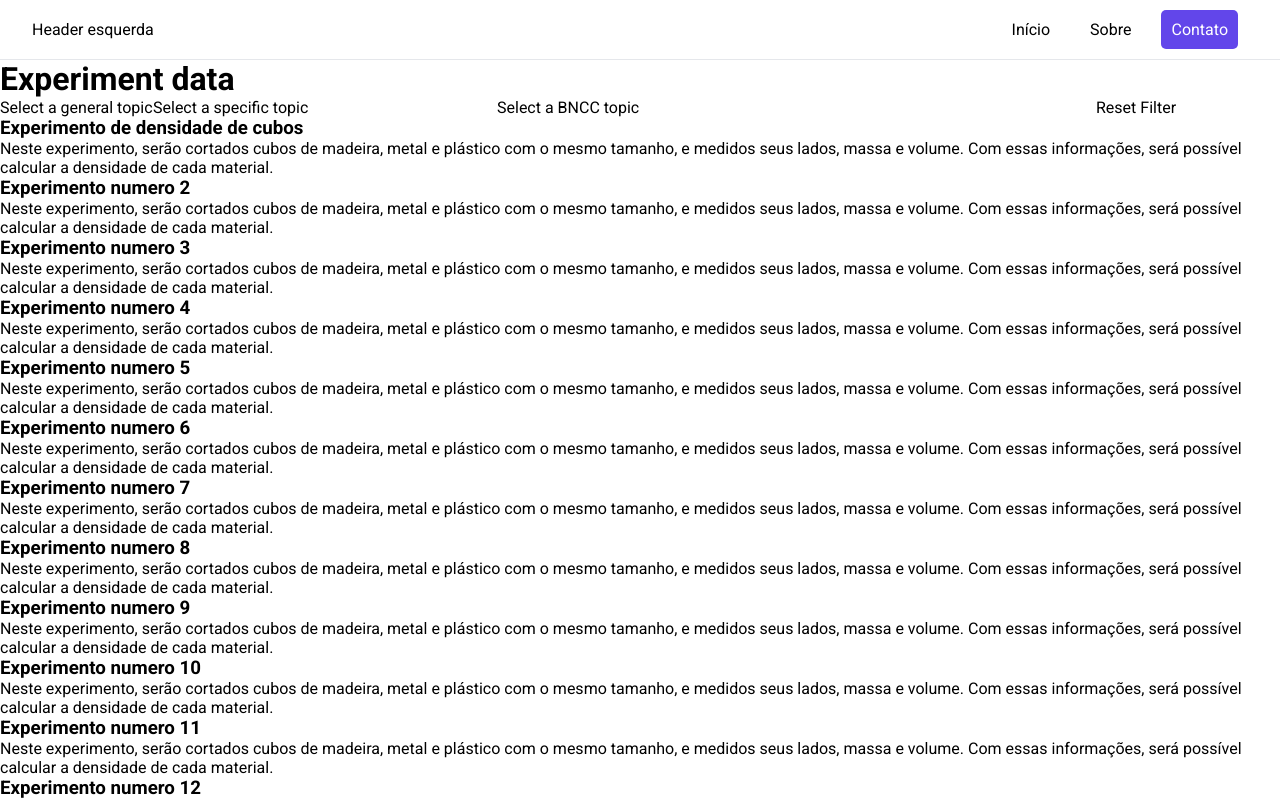
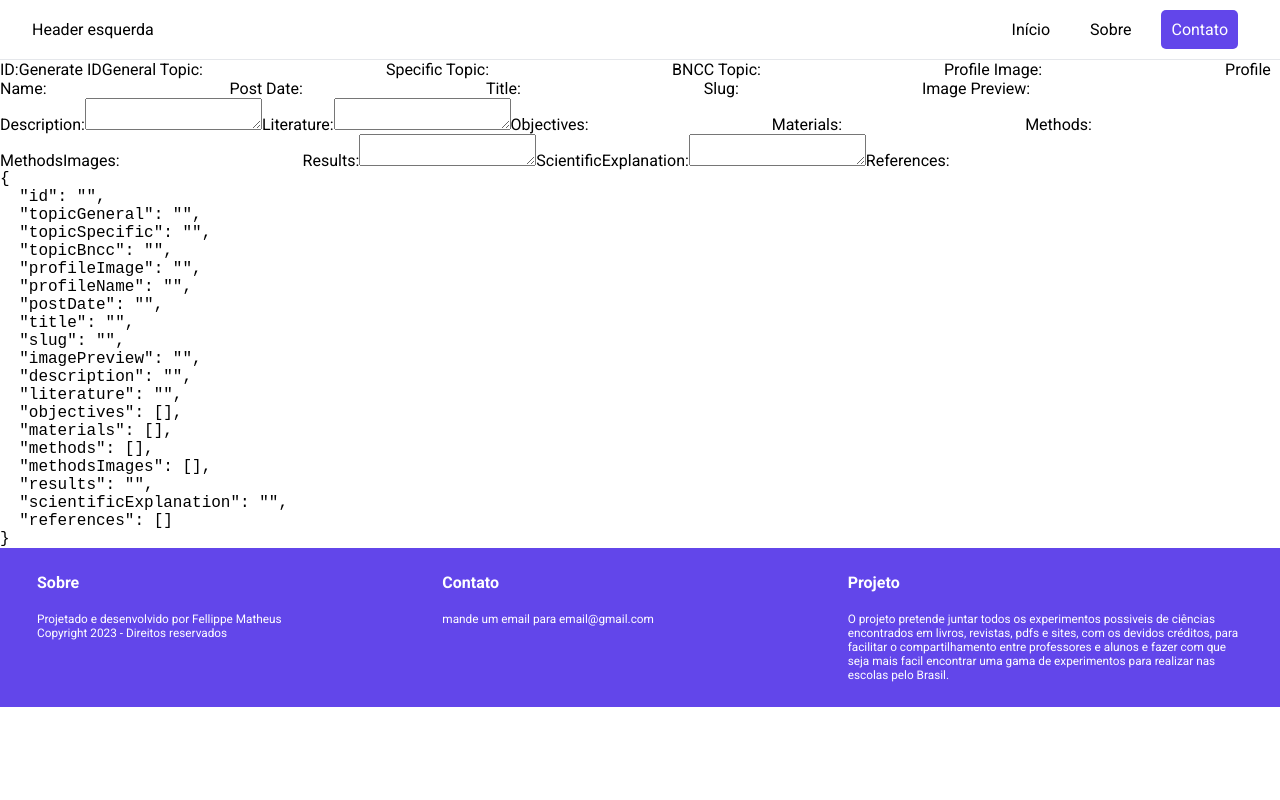
Before and after one commit to felptest/testing, a Next.js app: page /search in a window 1280 px wide. Shown: the top 800 px of the page. Built offline with nearby package versions, Linux system fonts and the light colour scheme.

Commit message:
update search page functions to send experiment functions

```diff
--- a/src/app/search/page.tsx
+++ b/src/app/search/page.tsx
@@ -1,137 +1,184 @@
 "use client";
-import styles from './page.module.css'
 import React, { useEffect } from 'react';
-import { useState } from 'react'
-
-import {useRouter, useSearchParams } from "next/navigation"
-
-import experimentData from "../../app/api/data/experimentos.json"
-
-import bnccData from "../../app/api/data/bncc.json"
-import topicGeneralData from "../../app/api/data/experimentGeneralData.json"
-import topicSpecificData from "../../app/api/data/materias.json"
+import { useState } from 'react';
 
 //Preciso colocar essa logica no home!
 
 export default function Experiment() {
 
-  const [experimentBnccData] = useState(bnccData)
-  const [experimentGeneralData] = useState(topicGeneralData)
-  const [experimentSpecificData] = useState(topicSpecificData)
-
-
-
-  const router = useRouter();
-  const searchParams = useSearchParams();
-
-
-  const [selectedValues, setSelectedValues] = useState({
-    topicGeneral: searchParams.get('topicGeneral') || '',
-    topicSpecific: searchParams.get('topicSpecific') || '',
-    topicBncc: searchParams.get('topicBncc') || '',
+  const [experimentData, setExperimentData] = useState({
+    id: '',
+    topicGeneral: '',
+    topicSpecific: '',
+    topicBncc: '',
+    profileImage: '',
+    profileName: '',
+    postDate: '',
+    title: '',
+    slug: '',
+    imagePreview: '',
+    description: '',
+    literature: '',
+    objectives: [],
+    materials: [],
+    methods: [],
+    methodsImages: [],
+    results: '',
+    scientificExplanation: '',
+    references: [],
   });
 
-  const filteredData = experimentData.filter(
-    (experiment) =>
-      (!selectedValues.topicGeneral || experiment.topicGeneral === selectedValues.topicGeneral) &&
-      (!selectedValues.topicSpecific || experiment.topicSpecific === selectedValues.topicSpecific) &&
-      (!selectedValues.topicBncc || experiment.topicBncc === selectedValues.topicBncc)
-  );
+  const handleInputChange = (event) => {
+    const { name, value } = event.target;
 
+    setExperimentData({
+      ...experimentData,
+      [name]: value,
+    });
+  };
 
+  const handleArrayInputChange = (event) => {
+    const { name, value } = event.target;
 
-  const handleResetFilter = () => {
-    setSelectedValues({
-      topicGeneral: '',
-      topicSpecific: '',
-      topicBncc: '',
+    setExperimentData({
+      ...experimentData,
+      [name]: value.split(',').map((item) => item.trim()),
     });
-    router.push('/search');
-  }
+  };
+
+  const specialCharsMap = {
+    'á': 'a',
+    'à': 'a',
+    'ã': 'a',
+    'â': 'a',
+    'é': 'e',
+    'ê': 'e',
+    'í': 'i',
+    'ó': 'o',
+    'õ': 'o',
+    'ô': 'o',
+    'ú': 'u',
+    'ü': 'u',
+    'ç': 'c',
+  };
+
+  const generateSlug = () => {
+    const titleWithoutSpecialChars = experimentData.title
+      .toLowerCase()
+      .replace(/[^\w\s]/gi, (match) => specialCharsMap[match] || '');
+
+    return titleWithoutSpecialChars
+      .replace(/\s+/g, '-')
+      .replace(/^-+|-+$/g, '');
+  };
+
+  const handleSubmit = (event) => {
+    event.preventDefault();
+    const experimentJson = JSON.stringify({
+      ...experimentData,
+    });
+    console.log(experimentJson);
+  };
+
+  const handleGenerateId = () => {
+    setExperimentData({
+      ...experimentData,
+      id: Date.now().toString(),
+    });
+  };
+
+  useEffect(() => {
+    setExperimentData({
+      ...experimentData,
+      slug: generateSlug(),
+    });
+  }, [experimentData.title]);
+
 
   return (
     <>
-     <div>
-        <h1>Experiment data</h1>
+    <form onSubmit={handleSubmit}>
+      <label>
+        ID:
+        <button onClick={handleGenerateId}>Generate ID</button>
+      </label>
+      <label>
+        General Topic:
+        <input type="text" name="topicGeneral" onChange={handleInputChange} />
+      </label>
+      <label>
+        Specific Topic:
+        <input type="text" name="topicSpecific" onChange={handleInputChange} />
+      </label>
+      <label>
+        BNCC Topic:
+        <input type="text" name="topicBncc" onChange={handleInputChange} />
+      </label>
+      <label>
+        Profile Image:
+        <input type="text" name="profileImage" onChange={handleInputChange} />
+      </label>
+      <label>
+        Profile Name:
+        <input type="text" name="profileName" onChange={handleInputChange} />
+      </label>
+      <label>
+        Post Date:
+        <input type="text" name="postDate" onChange={handleInputChange} />
+      </label>
+      <label>
+        Title:
+        <input type="text" name="title" onChange={handleInputChange} />
+      </label>
+      <label>
+        Slug:
+        <input type="text" name="slug" value={generateSlug()} onChange={handleInputChange} disabled />
+      </label>
+      <label>
+        Image Preview:
+        <input type="text" name="imagePreview" onChange={handleInputChange} />
+      </label>
+      <label>
+        Description:
+        <textarea name="description" onChange={handleInputChange} />
+      </label>
+      <label>
+        Literature:
+        <textarea name="literature" onChange={handleInputChange} />
+      </label>
+      <label>
+        Objectives:
+        <input type="text" name="objectives" onChange={handleArrayInputChange} />
+      </label>
+      <label>
+        Materials:
+        <input type="text" name="materials" onChange={handleArrayInputChange} />
+      </label>
+      <label>
+        Methods:
+        <input type="text" name="methods" onChange={handleArrayInputChange} />
+      </label>
+      <label>
+      MethodsImages:
+        <input type="text" name="methodsImages" onChange={handleArrayInputChange} />
+      </label>
+      <label>
+      Results:
+        <textarea name="results" onChange={handleInputChange} />
+      </label>
+      <label>
+      ScientificExplanation:
+        <textarea name="scientificExplanation" onChange={handleInputChange} />
+      </label>
+      <label>
+      References:
+        <input type="text" name="references" onChange={handleArrayInputChange} />
+      </label>
+    </form>
 
-        <select
-          value={selectedValues.topicGeneral}
-          onChange={(e) => {
-            const newTopicGeneral = e.target.value;
-            setSelectedValues({
-              ...selectedValues,
-              topicGeneral: newTopicGeneral,
-            });
-            router.push(`/search?topicGeneral=${newTopicGeneral}&topicSpecific=${selectedValues.topicSpecific}&topicBncc=${selectedValues.topicBncc}`);
-          }}
-        >
-          <option value="">Select a general topic</option>
-          {experimentGeneralData.map((topic) => (
-            <option key={topic.id} value={topic.title}>
-              {topic.title}
-            </option>
-          ))}
-        </select>
-
-        <select
-          value={selectedValues.topicSpecific}
-          onChange={(e) => {
-            const newTopicSpecific = e.target.value;
-            setSelectedValues({
-              ...selectedValues,
-              topicSpecific: newTopicSpecific,
-            });
-            router.push(`/search?topicGeneral=${selectedValues.topicGeneral}&topicSpecific=${newTopicSpecific}&topicBncc=${selectedValues.topicBncc}`);
-          }}
-        >
-          <option value="">Select a specific topic</option>
-          {experimentSpecificData.map((topic) => (
-            <option key={topic.id} value={topic.title}>
-              {topic.title}
-            </option>
-          ))}
-        </select>
-
-         <select
-          value={selectedValues.topicBncc}
-          onChange={(e) => {
-            const newTopicBncc = e.target.value;
-            setSelectedValues({
-              ...selectedValues,
-              topicBncc: newTopicBncc,
-            });
-            router.push(`/search?topicGeneral=${selectedValues.topicGeneral}&topicSpecific=${selectedValues.topicSpecific}&topicBncc=${newTopicBncc}`);
-          }}
-        >
-          <option value="">Select a BNCC topic</option>
-          {experimentBnccData.map((topic) => (
-            <option key={topic.id} value={topic.title}>
-              {topic.title}
-            </option>
-          ))}
-        </select>
-
-        <button onClick={handleResetFilter}>Reset Filter</button>
-
-        {filteredData.length > 0 ? (
-          <ul>
-            {filteredData.map((experiment) => (
-              <li key={experiment.id}><h3>{experiment.title}</h3> <p>{experiment.description}</p></li>
-
-            ))}
-          </ul>
-        ) : (
-          <h3>Experimentos não encontrados com os filtros
-             {selectedValues.topicGeneral && <div><span>TópicGeneral</span><p>{selectedValues.topicGeneral}</p></div>}
-
-            {selectedValues.topicSpecific && <div><span>TópicSpecific</span><p>{selectedValues.topicSpecific}</p></div>}
-
-            {selectedValues.topicBncc && <div><span>TópicBncc</span><p>{selectedValues.topicBncc}</p></div>}
-
-
-            </h3>
-        )}
-      </div>
+      {Object.keys(experimentData).length > 0 && (
+        <pre>{JSON.stringify(experimentData, null, 2)}</pre>
+      )}
     </>
 
   )
```
